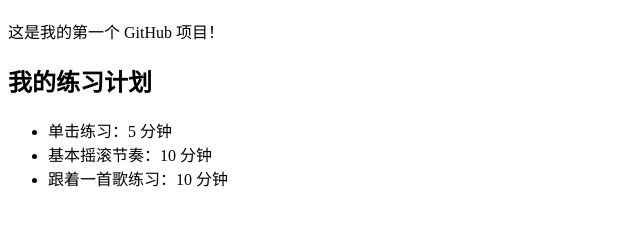
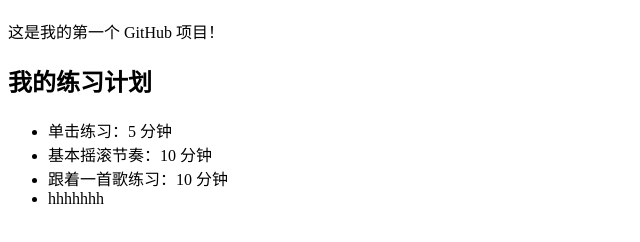
Before and after one commit to Texasforever48/tolkien-s-drum, a plain HTML site: page index.html in a window 1280 px wide. Shown: the part 70-312 px from the top of the page, without its empty margins (0-640 px from the left). Drawn offline with Linux system fonts and the light colour scheme.

Commit message:
Add fourth practice item

```diff
--- a/index.html
+++ b/index.html
@@ -12,6 +12,7 @@
     <li>单击练习：5 分钟</li>
     <li>基本摇滚节奏：10 分钟</li>
     <li>跟着一首歌练习：10 分钟</li>
+    <li>hhhhhhh</li>
   </ul>
 </body>
 </html>
```
